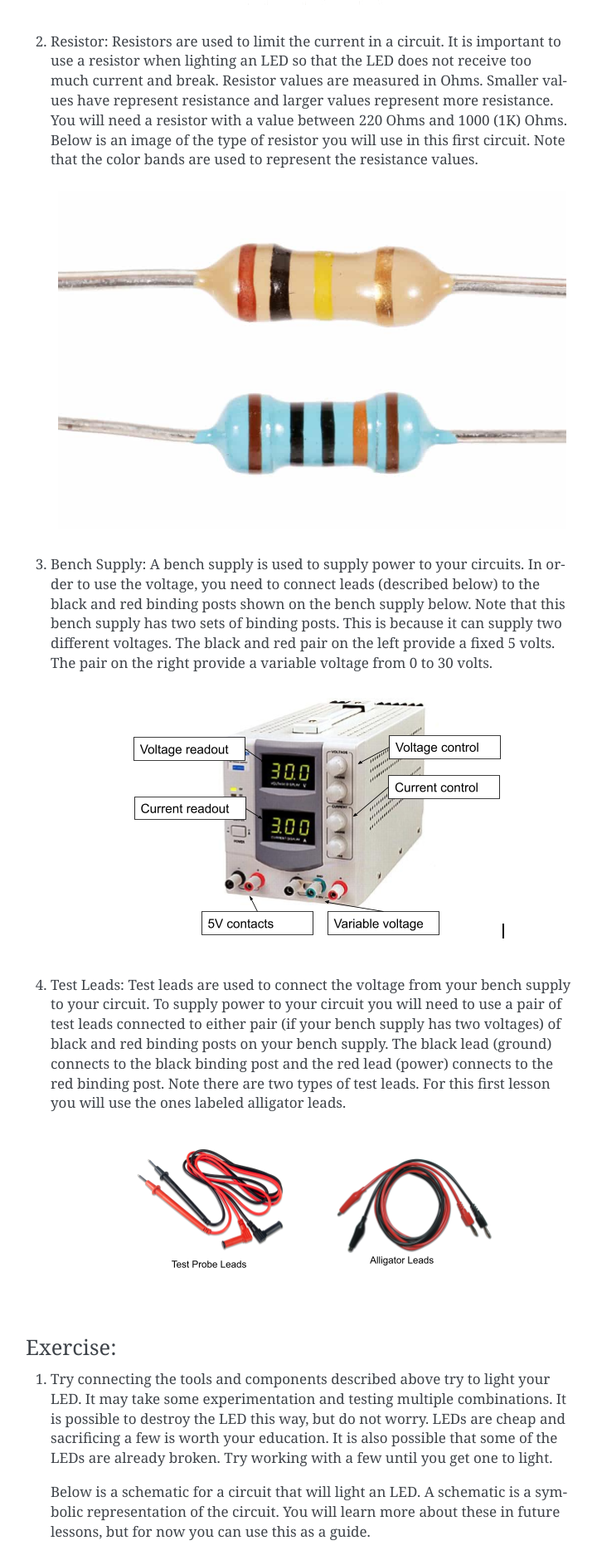
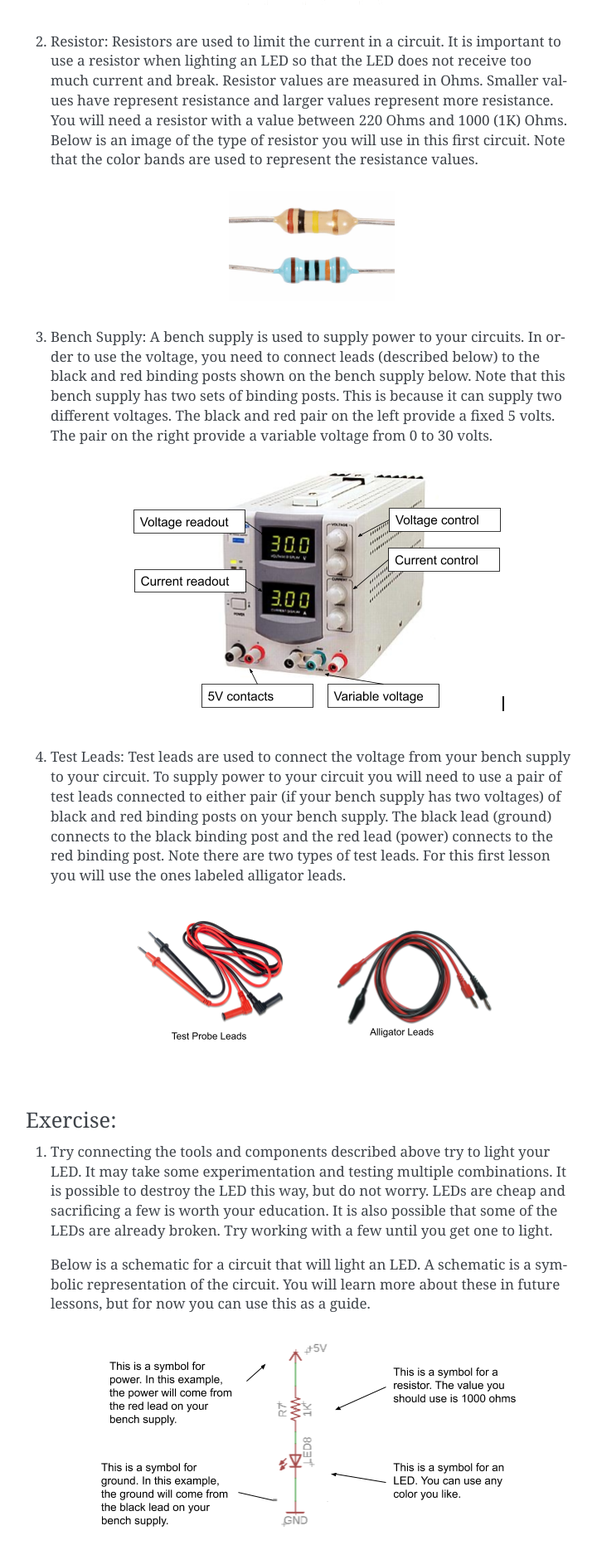
Before and after one commit to maxtkc/mvths-wiki, a Sphinx documentation site: the page built from docs/001-simple-circuit.rst, in a window 1280 px wide. Shown: the part 770-2650 px from the top of the page at 83% size, without its empty margins (389-1109 px from the left). Built offline with Sphinx 7.4.7, drawn with Linux system fonts in a browser that asks for light colours; pages that are not in the unit, such as notebooks, are missing from menus.

Commit message:
Update 001-simple-circuit.rst

```diff
--- a/docs/001-simple-circuit.rst
+++ b/docs/001-simple-circuit.rst
@@ -20,6 +20,7 @@ Use the following components and tools to light an LED.
 #. Resistor: Resistors are used to limit the current in a circuit. It is important to use a resistor when lighting an LED so that the LED does not receive too much current and break. Resistor values are measured in Ohms. Smaller values have represent resistance and larger values represent more resistance. You will need a resistor with a value between 220 Ohms and 1000 (1K) Ohms. Below is an image of the type of resistor you will use in this first circuit. Note that the color bands are used to represent the resistance values.
 
    .. figure:: images/resistor-band-code.jpg
+      :width: 200px
 
 #. Bench Supply: A bench supply is used to supply power to your circuits. In order to use the voltage, you need to connect leads (described below) to the black and red binding posts shown on the bench supply below. Note that this bench supply has two sets of binding posts. This is because it can supply two different voltages. The black and red pair on the left provide a fixed 5 volts. The pair on the right provide a variable voltage from 0 to 30 volts.
 
```
